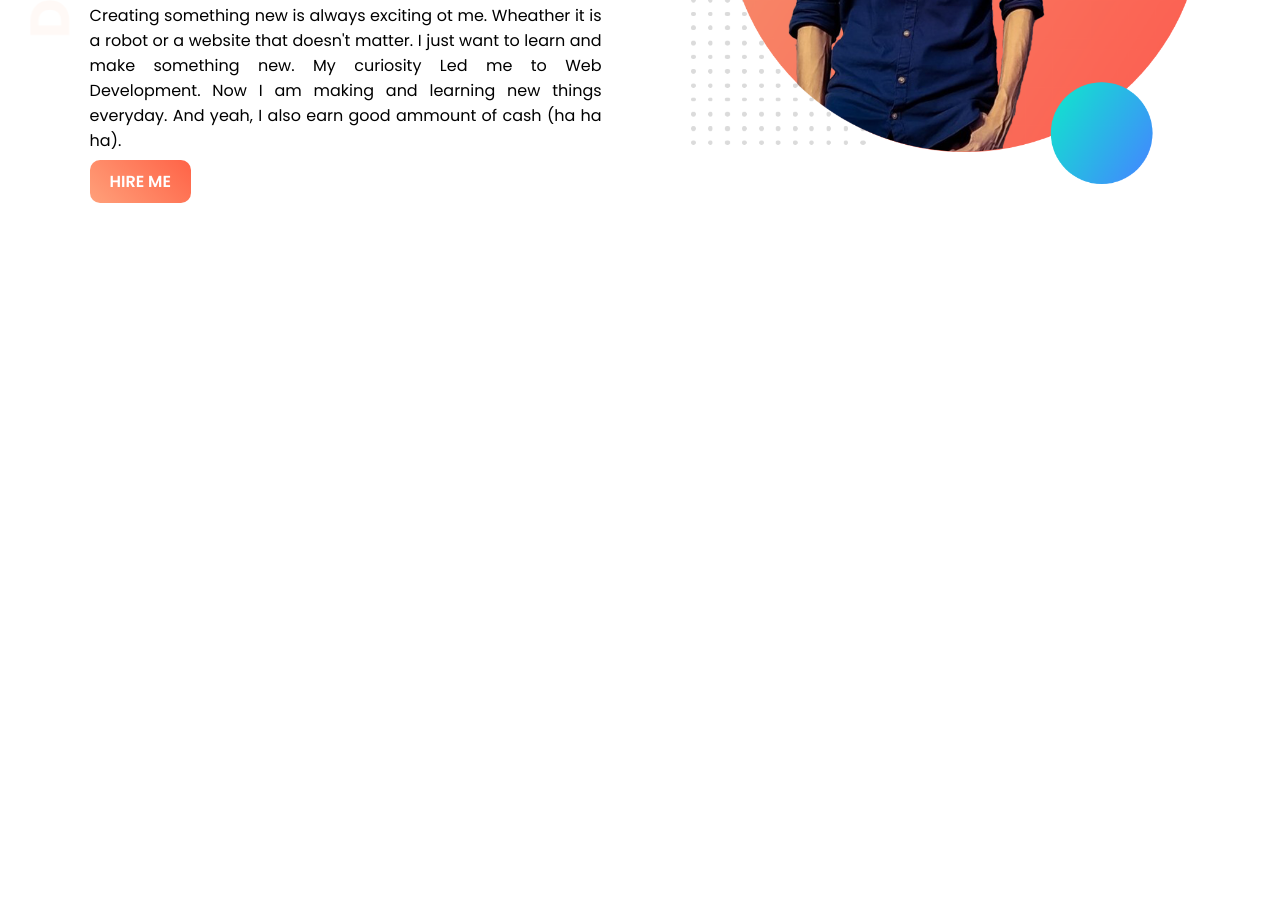
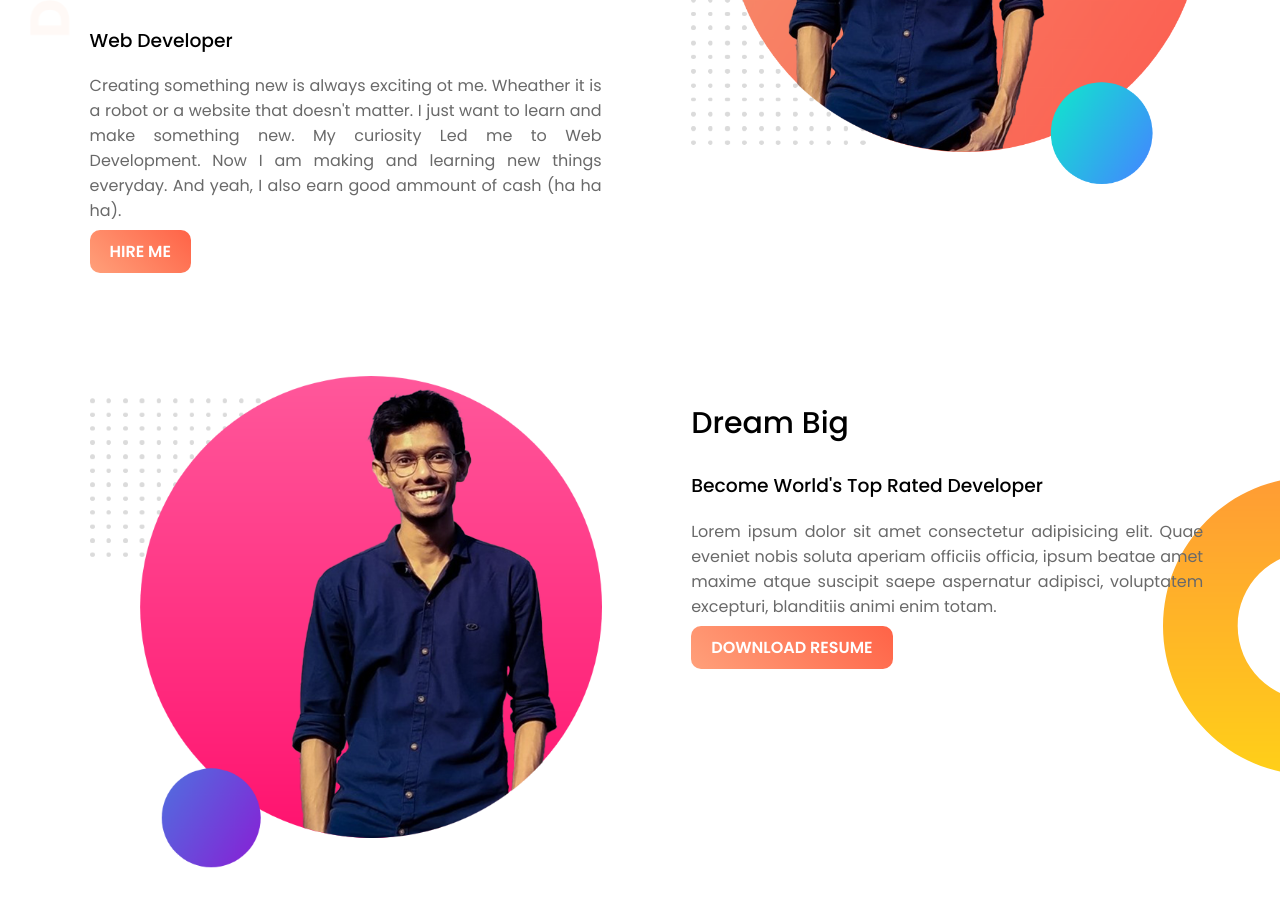
Before and after one commit to Sayed-Tasif/web-site, a plain HTML site: page index.html in a window 1280 px wide. Shown: the part 324-1230 px from the top of the page. Before the commit the page ends 800 px from the top, so only its background shows below. Drawn offline with Linux system fonts and the light colour scheme.

Commit message:
added dream area

```diff
--- a/index.html
+++ b/index.html
@@ -21,5 +21,19 @@
             <img src="image/profile1.png" alt="Profile image">
         </div>
     </section>
+    <section class="dream-area">
+        <div class="half-width">
+            <img src="image/profile2.png" alt="Profile picture 2">
+        </div>
+        <div class="half-width">
+            <h2>Dream Big</h2>
+            <h3>Become World's Top Rated Developer</h3>
+            <p>
+                Lorem ipsum dolor sit amet consectetur adipisicing elit. Quae eveniet nobis soluta aperiam officiis officia, ipsum beatae amet maxime atque suscipit saepe aspernatur adipisci, voluptatem excepturi, blanditiis animi enim totam.
+            </p>
+            <a class="link-btn" target="_blank" href="">DOWNLOAD RESUME</a>
+        </div>
+
+    </section>
 </body>
 </html>
--- a/style.css
+++ b/style.css
@@ -3,14 +3,23 @@ body{
     margin: 0px;
 }
 h1{
-    font-size: 40px;
+    font-size: 50px;
     font-weight: 700;
+}
+h2{
+    font-weight: 500;
+    font-size: 30px;
+}
+h3{
+    font-weight: 500;
 }
 p{
     text-align: justify;
+    color: dimgray;
 }
 section{
     height: 500px;
+    margin-bottom: 200px;
 }
 .highlight{
     color: orange;
@@ -36,3 +45,9 @@ section{
     padding: 10px 20px;
     border-radius: 10px;
 }
+.dream-area{
+    background-image: url("image/dream-bg.png");
+    background-repeat: no-repeat;
+    background-position: right;
+    background-size: ;
+}
```
Also changed, not shown: image/profile2.png (added).
